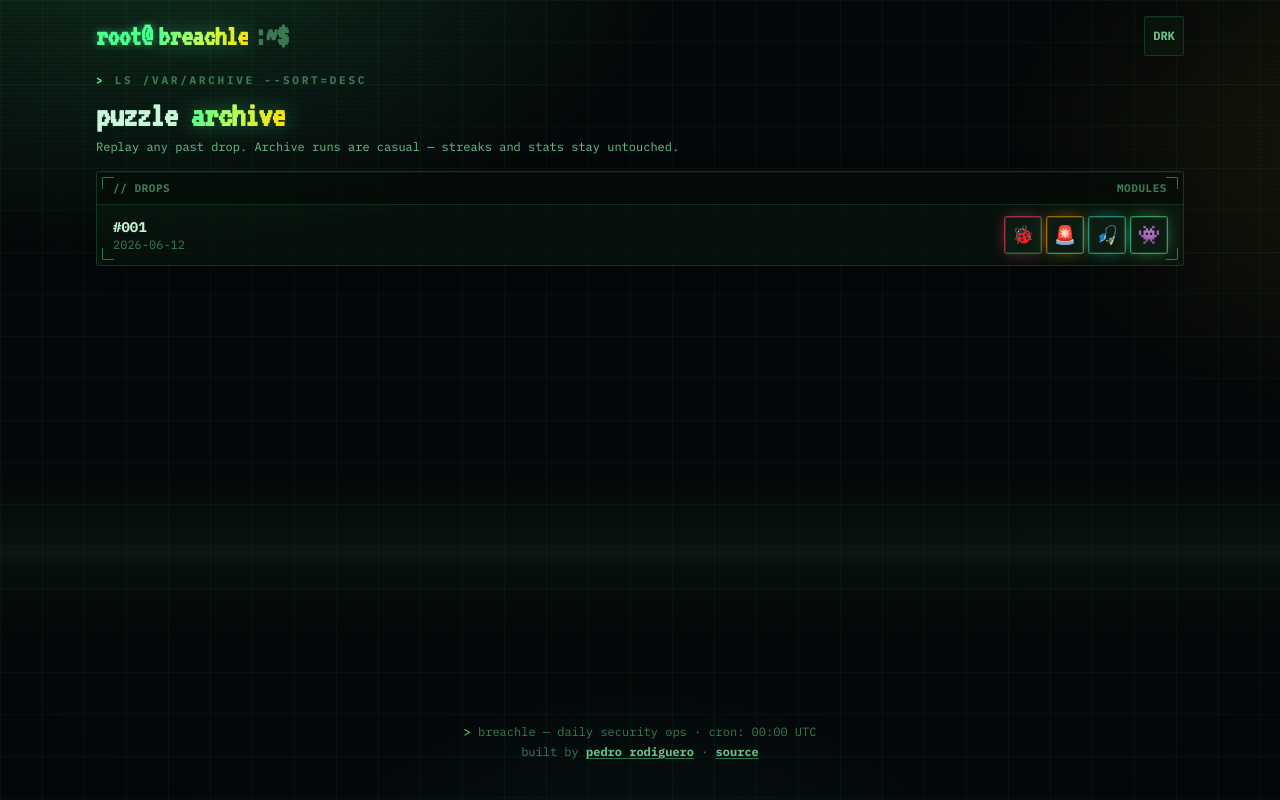
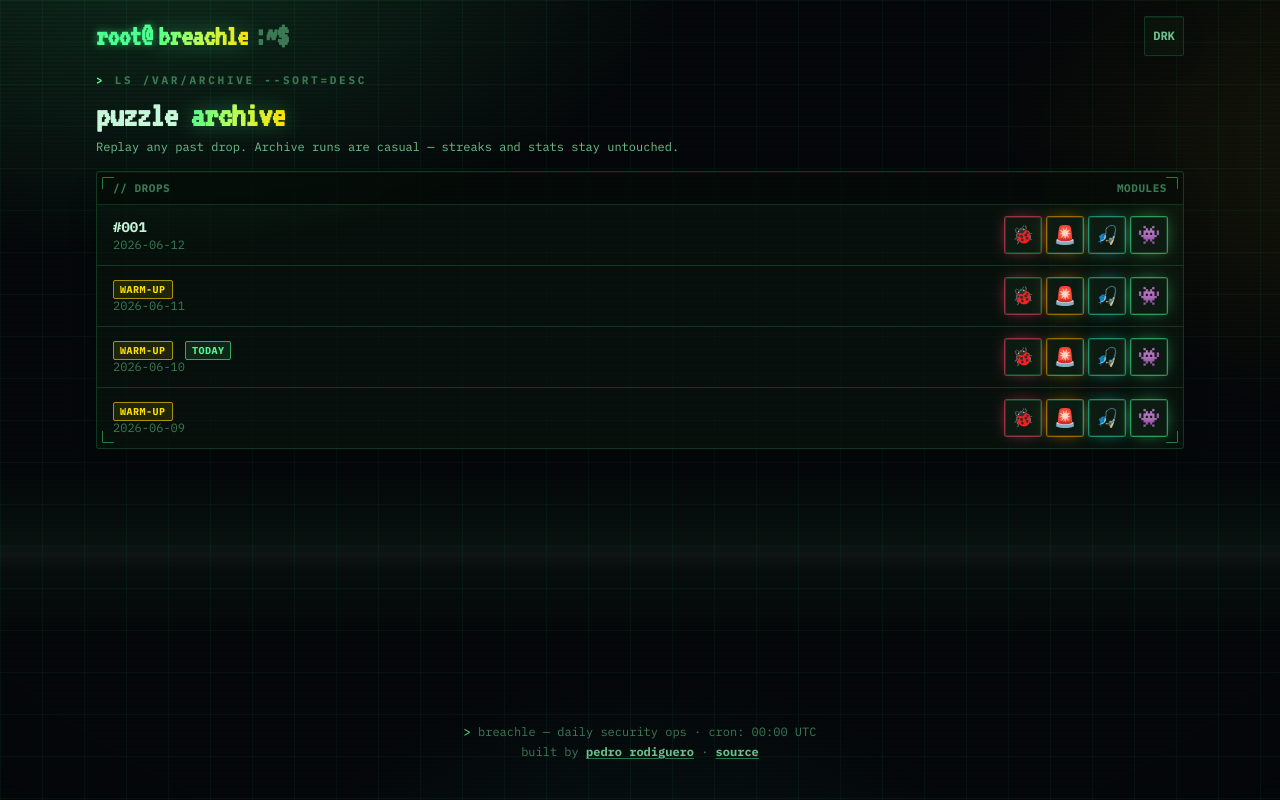
Before and after one commit to pedro-rodiguero/breachle, a SvelteKit app: page /archive in a window 1280 px wide. Built offline with nearby package versions, Linux system fonts and the light colour scheme.

Commit message:
Wire the warm-up days into the games and archive

```diff
--- a/src/lib/components/GameHeader.svelte
+++ b/src/lib/components/GameHeader.svelte
@@ -16,7 +16,8 @@
 
 <div class="mb-5 animate-rise">
 	<p class="mb-1.5 font-mono text-[11px] font-bold tracking-[0.25em] text-ink-faint uppercase">
-		<span class="text-brand">&gt;</span> ./{game.id} --day {String(day).padStart(3, '0')}
+		<span class="text-brand">&gt;</span> ./{game.id}
+		{day === 0 ? '--warmup' : `--day ${String(day).padStart(3, '0')}`}
 		{#if archive}<a
 				href="#/archive"
 				title="Back to the archive"
--- a/src/lib/daily.svelte.ts
+++ b/src/lib/daily.svelte.ts
@@ -1,4 +1,5 @@
 import { EPOCH_UTC, type GameId } from './config'
+import { isWarmupDay } from './data/warmup'
 import { dayNumber, utcDateKey } from './seed'
 import { completeToday, loadToday, logCompletion, saveProgress, type GameStats } from './storage'
 
@@ -16,14 +17,15 @@ export function archiveDateFromHash(): string | null {
 	return query ? new URLSearchParams(query).get('d') : null
 }
 
-// Valid archive key: a real date from the epoch up to yesterday.
+// Valid archive key: a real date from the epoch up to yesterday, or one of
+// the pre-launch warm-up days.
 function resolveDateKey(requested: string | null | undefined): { key: string; archive: boolean } {
 	const today = utcDateKey()
 	if (
 		requested &&
 		/^\d{4}-\d{2}-\d{2}$/.test(requested) &&
 		!Number.isNaN(Date.parse(requested)) &&
-		requested >= EPOCH_UTC &&
+		(requested >= EPOCH_UTC || isWarmupDay(requested)) &&
 		requested < today
 	) {
 		return { key: requested, archive: true }
@@ -47,7 +49,8 @@ export class DailyGame<P, R> {
 		const { key, archive } = resolveDateKey(requestedDate)
 		this.todayKey = key
 		this.archive = archive
-		this.day = dayNumber(key)
+		// Warm-up days sit before day 1; 0 renders as the warm-up badge.
+		this.day = isWarmupDay(key) ? 0 : dayNumber(key)
 
 		if (archive) {
 			this.savedProgress = undefined
--- a/src/routes/archive/+page.svelte
+++ b/src/routes/archive/+page.svelte
@@ -1,5 +1,6 @@
 <script lang="ts">
 	import { EPOCH_UTC, GAMES } from '$lib/config'
+	import { WARMUP_DAYS } from '$lib/data/warmup'
 	import { dayNumber, utcDateKey } from '$lib/seed'
 	import { getCompletionLog, type Outcome } from '$lib/storage'
 
@@ -7,12 +8,7 @@
 	const todayNum = dayNumber(todayKey)
 	const log = getCompletionLog()
 
-	// All puzzle days, newest first. Day 1 = EPOCH_UTC.
-	const days = Array.from({ length: todayNum }, (_, i) => {
-		const n = todayNum - i
-		const key = new Date(Date.parse(EPOCH_UTC) + (n - 1) * 86_400_000)
-			.toISOString()
-			.slice(0, 10)
+	const row = (n: number, key: string) => {
 		const outcomes = GAMES.map((g) => log[g.id]?.[key] as Outcome | undefined)
 		return {
 			n,
@@ -21,7 +17,17 @@
 			outcomes,
 			cleared: outcomes.every(Boolean)
 		}
-	})
+	}
+
+	// All puzzle days, newest first. Day 1 = EPOCH_UTC; the warm-up days
+	// (n = 0) sit before launch and bring their own puzzles.
+	const days = [
+		...Array.from({ length: todayNum }, (_, i) => {
+			const n = todayNum - i
+			return row(n, new Date(Date.parse(EPOCH_UTC) + (n - 1) * 86_400_000).toISOString().slice(0, 10))
+		}),
+		...[...WARMUP_DAYS].reverse().map((key) => row(0, key))
+	]
 	const clearedCount = days.filter((d) => d.cleared).length
 </script>
 
@@ -58,7 +64,15 @@
 			>
 				<div class="min-w-0 flex-1">
 					<p class="font-mono text-sm font-bold">
-						#{String(n).padStart(3, '0')}
+						{#if n === 0}
+							<span class="rounded-tile border border-amber/60 bg-amber/10 px-1.5 py-0.5 font-mono text-[10px] font-bold tracking-wider text-amber uppercase"
+								title="Pre-launch warm-up drop"
+							>
+								warm-up
+							</span>
+						{:else}
+							#{String(n).padStart(3, '0')}
+						{/if}
 						{#if isToday}
 							<span class="ml-1 rounded-tile border border-brand/60 bg-brand/10 px-1.5 py-0.5 font-mono text-[10px] font-bold tracking-wider text-brand uppercase">
 								today
@@ -79,7 +93,7 @@
 						{@const outcome = outcomes[gi]}
 						<a
 							href="#{game.path}{isToday ? '' : `?d=${key}`}"
-							aria-label="{game.name}, day {n}{outcome ? ` — ${outcome}` : ''}"
+							aria-label="{game.name}, {n === 0 ? `warm-up ${key}` : `day ${n}`}{outcome ? ` — ${outcome}` : ''}"
 							title="{game.name}{outcome ? ` · ${outcome === 'won' ? 'solved' : 'attempted'}` : ''}"
 							class="relative grid size-9 place-items-center rounded-tile border bg-raised text-lg transition hover:scale-110
 								{outcome === 'won'
--- a/src/routes/cvedle/+page.svelte
+++ b/src/routes/cvedle/+page.svelte
@@ -7,6 +7,7 @@
 	import { CVE_POOL } from '$lib/data/cvepool'
 	import { CVES, type Cve, type CveCore } from '$lib/data/cves'
 	import { afterNavigate } from '$app/navigation'
+	import { WARMUP_CVES } from '$lib/data/warmup'
 	import { archiveDateFromHash, DailyGame } from '$lib/daily.svelte'
 	import { dailyPick } from '$lib/seed'
 	import { tick } from 'svelte'
@@ -20,12 +21,14 @@
 	type Result = { won: boolean; guesses: string[] }
 
 	const game = new DailyGame<Progress, Result>('cvedle', archiveDateFromHash())
-	const answer = dailyPick('cvedle', CVES, game.todayKey)
+	const answer = WARMUP_CVES[game.todayKey] ?? dailyPick('cvedle', CVES, game.todayKey)
 
 	// Answers come from the curated set; guesses can be anything in the pool.
+	// Warm-up answers join the pool so they stay typeable (and guessable later).
 	const GUESSABLE: CveCore[] = [
 		...CVES,
-		...CVE_POOL.filter((p) => !CVES.some((c) => c.id === p.id))
+		...CVE_POOL.filter((p) => !CVES.some((c) => c.id === p.id)),
+		...Object.values(WARMUP_CVES)
 	]
 
 	// Yesterday's drop, shown in the intel strip (skipped on day one).
@@ -33,7 +36,7 @@
 		const d = new Date(game.todayKey + 'T00:00:00Z')
 		d.setUTCDate(d.getUTCDate() - 1)
 		const key = d.toISOString().slice(0, 10)
-		return key >= EPOCH_UTC ? dailyPick('cvedle', CVES, key) : undefined
+		return WARMUP_CVES[key] ?? (key >= EPOCH_UTC ? dailyPick('cvedle', CVES, key) : undefined)
 	})()
 
 	// Blank out the answer name(s) where they appear in the description.
--- a/src/routes/malware/+page.svelte
+++ b/src/routes/malware/+page.svelte
@@ -4,6 +4,7 @@
 	import ResultPanel from '$lib/components/ResultPanel.svelte'
 	import { GAME_BY_ID } from '$lib/config'
 	import { MALWARE_ITEMS, type MalwareItem } from '$lib/data/malware'
+	import { WARMUP_MALWARE } from '$lib/data/warmup'
 	import { archiveDateFromHash, DailyGame } from '$lib/daily.svelte'
 	import { dailyRng, dayNumber, hashString, mulberry32, shuffleWith } from '$lib/seed'
 	import { fly } from 'svelte/transition'
@@ -86,7 +87,7 @@
 		typeof v === 'string' && CHOICES.some((c) => c.id === v)
 
 	const game = new DailyGame<Progress, Result>('malware', archiveDateFromHash())
-	const items = dailyRound(game.todayKey)
+	const items = WARMUP_MALWARE[game.todayKey] ?? dailyRound(game.todayKey)
 
 	// Results saved by the old true/false version can't render as categories.
 	// Drop them and let the player replay today. completeToday's date guard
--- a/src/routes/phish/+page.svelte
+++ b/src/routes/phish/+page.svelte
@@ -4,6 +4,7 @@
 	import ResultPanel from '$lib/components/ResultPanel.svelte'
 	import { GAME_BY_ID } from '$lib/config'
 	import { PHISH_ITEMS, type PhishItem } from '$lib/data/phish'
+	import { WARMUP_PHISH } from '$lib/data/warmup'
 	import { archiveDateFromHash, DailyGame } from '$lib/daily.svelte'
 	import { dailySample } from '$lib/seed'
 	import { fly } from 'svelte/transition'
@@ -16,7 +17,8 @@
 	type Result = { answers: boolean[] }
 
 	const game = new DailyGame<Progress, Result>('phish', archiveDateFromHash())
-	const items = dailySample('phish', PHISH_ITEMS, ROUND_SIZE, game.todayKey)
+	const items =
+		WARMUP_PHISH[game.todayKey] ?? dailySample('phish', PHISH_ITEMS, ROUND_SIZE, game.todayKey)
 
 	let answers = $state<boolean[]>(game.result?.answers ?? game.savedProgress?.answers ?? [])
 	// Index currently shown in its revealed (verdict) state, if any.
--- a/src/routes/triage/+page.svelte
+++ b/src/routes/triage/+page.svelte
@@ -4,6 +4,7 @@
 	import ResultPanel from '$lib/components/ResultPanel.svelte'
 	import { GAME_BY_ID } from '$lib/config'
 	import { TRIAGE_PUZZLES } from '$lib/data/triage'
+	import { WARMUP_TRIAGE } from '$lib/data/warmup'
 	import { archiveDateFromHash, DailyGame } from '$lib/daily.svelte'
 	import { dailyPick, dailyRng, shuffleWith } from '$lib/seed'
 	import { flip } from 'svelte/animate'
@@ -26,9 +27,9 @@
 
 	const game = new DailyGame<Progress, Result>('triage', archiveDateFromHash())
 
-	// Puzzle comes from the no-repeat rotation; the board shuffle stays on
-	// the per-day PRNG so it's stable on reload.
-	const puzzle = dailyPick('triage', TRIAGE_PUZZLES, game.todayKey)
+	// Puzzle comes from the no-repeat rotation (warm-up days bring their own);
+	// the board shuffle stays on the per-day PRNG so it's stable on reload.
+	const puzzle = WARMUP_TRIAGE[game.todayKey] ?? dailyPick('triage', TRIAGE_PUZZLES, game.todayKey)
 	const tileOrder = shuffleWith(dailyRng('triage', game.todayKey), Array.from({ length: 16 }, (_, i) => i))
 
 	// A completed game stores only the result; solved groups are the history
```
